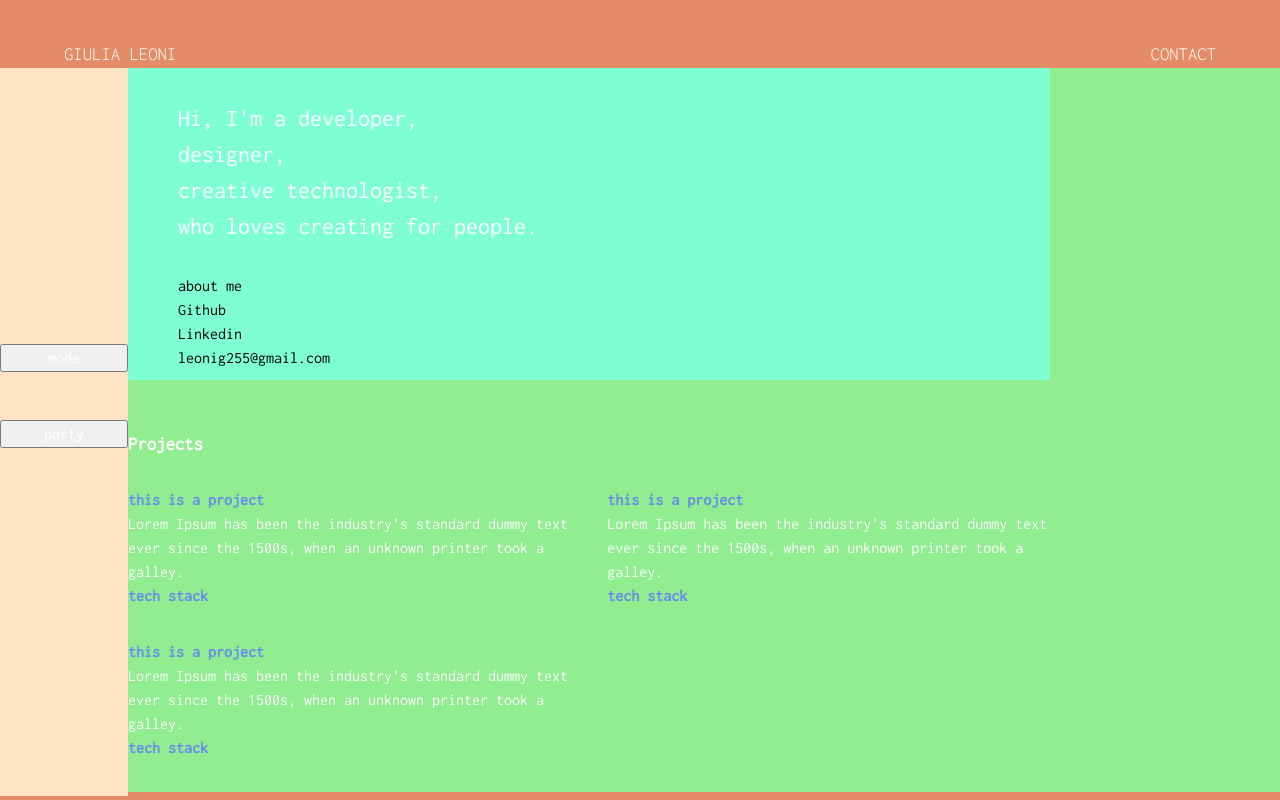
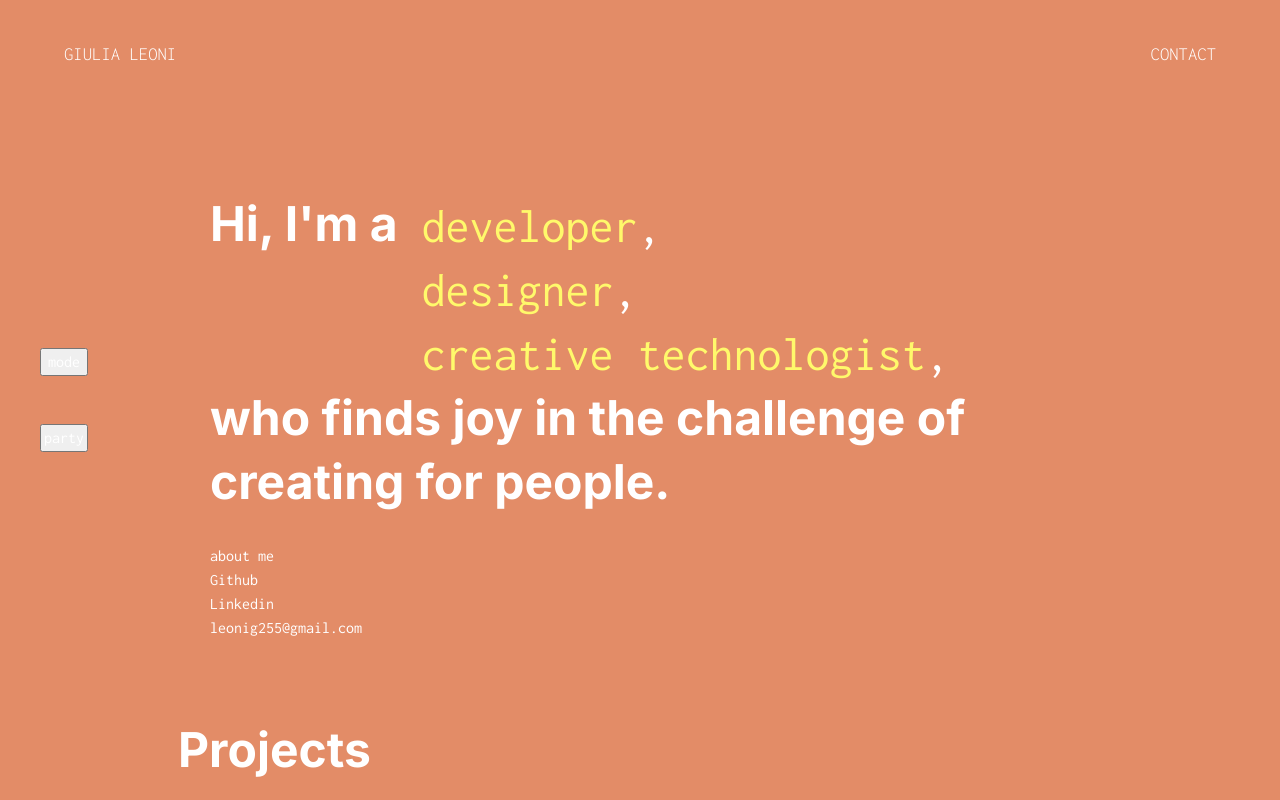
Before and after one commit to GiuliaLeoni/dev-portfolio, a React (Vite) app: page / in a window 1280 px wide. Shown: the top 800 px of the page. Built offline with nearby package versions, Linux system fonts and the light colour scheme.

Commit message:
adjust main text

```diff
--- a/src/assets/_variables.scss
+++ b/src/assets/_variables.scss
@@ -1,7 +1,10 @@
-@import url('https://fonts.googleapis.com/css2?family=Inconsolata:wght@300;400&display=swap');
+@import url('https://fonts.googleapis.com/css2?family=Inconsolata:wght@300;400&family=Inter:wght@700;800&display=swap');
 
 $bgcolor: #E38C67;
 $secondary-color: #FFF96B;
 
 $textcolor: white;
-$font-stack: 'Inconsolata', monospace;
+$font-stack: (
+    inconsolata: ('Inconsolata', monospace),
+    inter: ('Inter', sans-serif)
+    )
--- a/src/components/Header/header.module.scss
+++ b/src/components/Header/header.module.scss
@@ -21,4 +21,5 @@
 
 .text {
     font-weight: lighter;
+    cursor: pointer;
 }
--- a/src/components/Home/home.module.scss
+++ b/src/components/Home/home.module.scss
@@ -4,5 +4,5 @@
     justify-content: space-between;
     align-items: center;
     flex-direction: row;
-    background-color: lightgreen;
+    // background-color: lightgreen;
 }
--- a/src/components/Info/Info.tsx
+++ b/src/components/Info/Info.tsx
@@ -1,12 +1,23 @@
 import { Link } from 'react-router-dom';
 import infoStyles from './info.module.scss';
+
 
 export const Info = () => {
     return(
         <>
             <main className={infoStyles.container}>
+
                 <section className={infoStyles.description}>
-                    <p className={infoStyles.text}>Hi, I'm a developer, <br/> designer, <br/> creative technologist, <br/> who loves creating for people.</p>
+                    <section className={infoStyles.top}>
+                        <p className={infoStyles.text}>Hi, I'm a </p>
+                            <section className={infoStyles.interactiveText}>
+                                <p><span>developer</span>,</p>
+                                <p><span>designer</span>,</p>
+                                <p><span>creative technologist</span>,</p>
+                            </section>
+                    </section>
+                    <p className={infoStyles.text}>who finds joy in the challenge of creating for people.</p>
+                    {/* <p className={infoStyles.text}>Hi, I'm a <span>developer</span>, <br/> <span>designer</span>, <br/> <span>creative technologist</span>, <br/> who finds joy in the challenge of creating for people.</p> */}
                 </section>
 
                 <section className={infoStyles.links}>
--- a/src/components/Info/info.module.scss
+++ b/src/components/Info/info.module.scss
@@ -1,25 +1,53 @@
+@import '../../assets/variables';
+
 .container {
-    width: 80%;
+    width: 80vw;
     display: flex;
     flex-direction: column;
-    padding: 100px 50px 0 50px;
-    background-color: aquamarine;
+    margin: 12rem 2rem 0 2rem;
+    padding: 0px 50px 0 50px;
+    // background-color: aquamarine;
+}
+
+.text {
+     font-size: 3rem;
+     font-family: map-get($map: $font-stack, $key: inter);
+}
+
+.top {
+    display: flex;
+    flex-direction: row;
+    gap: 1.5rem;
 }
 
 .links {
     display: flex;
     flex-direction: column;
-    // background-color: bisque;
     margin: 20px 0 0 0;
     padding: 10px 0 10px 0;
 }
 
-.text {
-     font-size: 1.5rem;
+.links a {
+    text-decoration: none;
+    cursor: pointer;
 }
 
-.links a {
-    text-decoration: none;
-    color: black;
-    cursor: pointer;
+span {
+    color: $secondary-color;
+    font-size: 3rem;
+    padding: 0;
+    margin: 0;
 }
+
+p {
+    line-height: 4rem;
+}
+
+
+
+.interactiveText {
+    padding-top: 0.1rem;
+    p {
+        font-size: 3rem;
+    }
+}
--- a/src/components/Main/main.module.scss
+++ b/src/components/Main/main.module.scss
@@ -1,4 +1,5 @@
 .container {
     overflow: hidden;
     margin-left: 10vw;
+    // background-color: antiquewhite;
 }
--- a/src/components/ProjectsList/ProjectsList.tsx
+++ b/src/components/ProjectsList/ProjectsList.tsx
@@ -6,7 +6,7 @@ export const ProjectsList = () => {
         <>
         <main className={projectListStyles.container}>
             <section className={projectListStyles.title}>
-                <h1>Projects</h1>
+                <h1 className={projectListStyles.title}>Projects</h1>
             </section>
             <section className={projectListStyles.list}>
                 <Project />
--- a/src/components/ProjectsList/projectsList.module.scss
+++ b/src/components/ProjectsList/projectsList.module.scss
@@ -1,14 +1,20 @@
+@import '../../assets/variables';
+
 .container {
-    width: 80%;;
+    width: 80%;
+    display: flex;
+    flex-direction: column;
+    padding: 0px 0 0 50px;
     // background-color: lightcyan;
 }
 
 .title {
     display: flex;
     text-align: start;
-    padding: 50px 0 30px 0;
-    // background-color: lightsalmon;
+    padding: 2rem 0 2rem 0;
     width: 100%;
+    font-family: map-get($map: $font-stack, $key: inter);
+    font-size: 3rem;
 }
 
 .list {
--- a/src/components/SideBar/SideBar.tsx
+++ b/src/components/SideBar/SideBar.tsx
@@ -3,8 +3,8 @@ import sideBarStyles from './sideBar.module.scss';
 export const SideBar = () => {
     return (
         <section className={sideBarStyles.container}>
-            <button>mode</button>
-            <button>party</button>
+            <button className={sideBarStyles.btn}>mode</button>
+            <button className={sideBarStyles.btn}>party</button>
         </section>
     )
 }
--- a/src/components/SideBar/sideBar.module.scss
+++ b/src/components/SideBar/sideBar.module.scss
@@ -1,13 +1,20 @@
 .container {
     display: flex;
+    flex-direction: column;
+    justify-content: center;
+    align-items: center;
     width: 10vw;
     height: 100%;
     position: fixed;
     z-index: 1;
     overflow-x: hidden;
+    top: 0;
     left: 0;
-    flex-direction: column;
-    justify-content: center;
     gap: 3rem;
-    background-color: bisque;
+    // background-color: bisque;
 }
+
+.btn {
+    width: 3rem;
+    cursor: pointer;
+}
```
